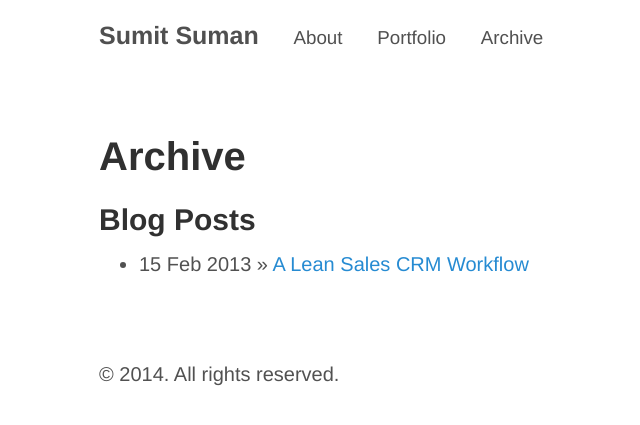
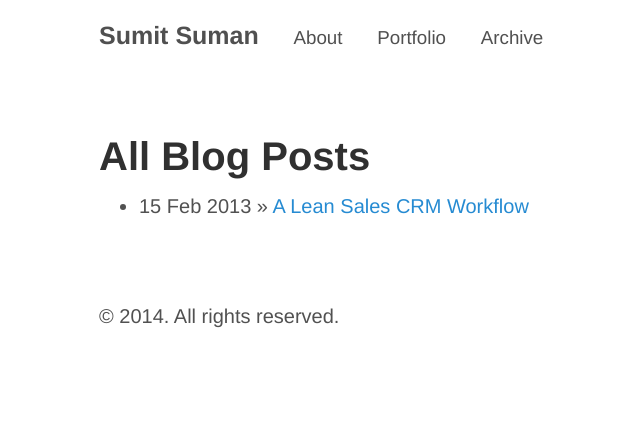
Before and after one commit to sumitsuman/sumitsuman.github.io, a Jekyll site: the page built from archive.md, in a window 1280 px wide. Shown: the top 425 px of the page, without its empty margins (181-821 px from the left). Built offline with Jekyll 4.4.1, drawn with Linux system fonts in a browser that asks for light colours; Markdown is read by kramdown in place of the engine named in the settings.

Commit message:
fix-7
minor

```diff
--- a/archive.md
+++ b/archive.md
@@ -1,9 +1,7 @@
 ---
 layout: page
-title: Archive
+title: All Blog Posts
 ---
-
-## Blog Posts
 
 {% for post in site.posts %}
   * {{ post.date | date_to_string }} &raquo; [ {{ post.title }} ]({{ post.url }})
```
Also changed, not shown: portfolio.md (+1 -1 lines).
